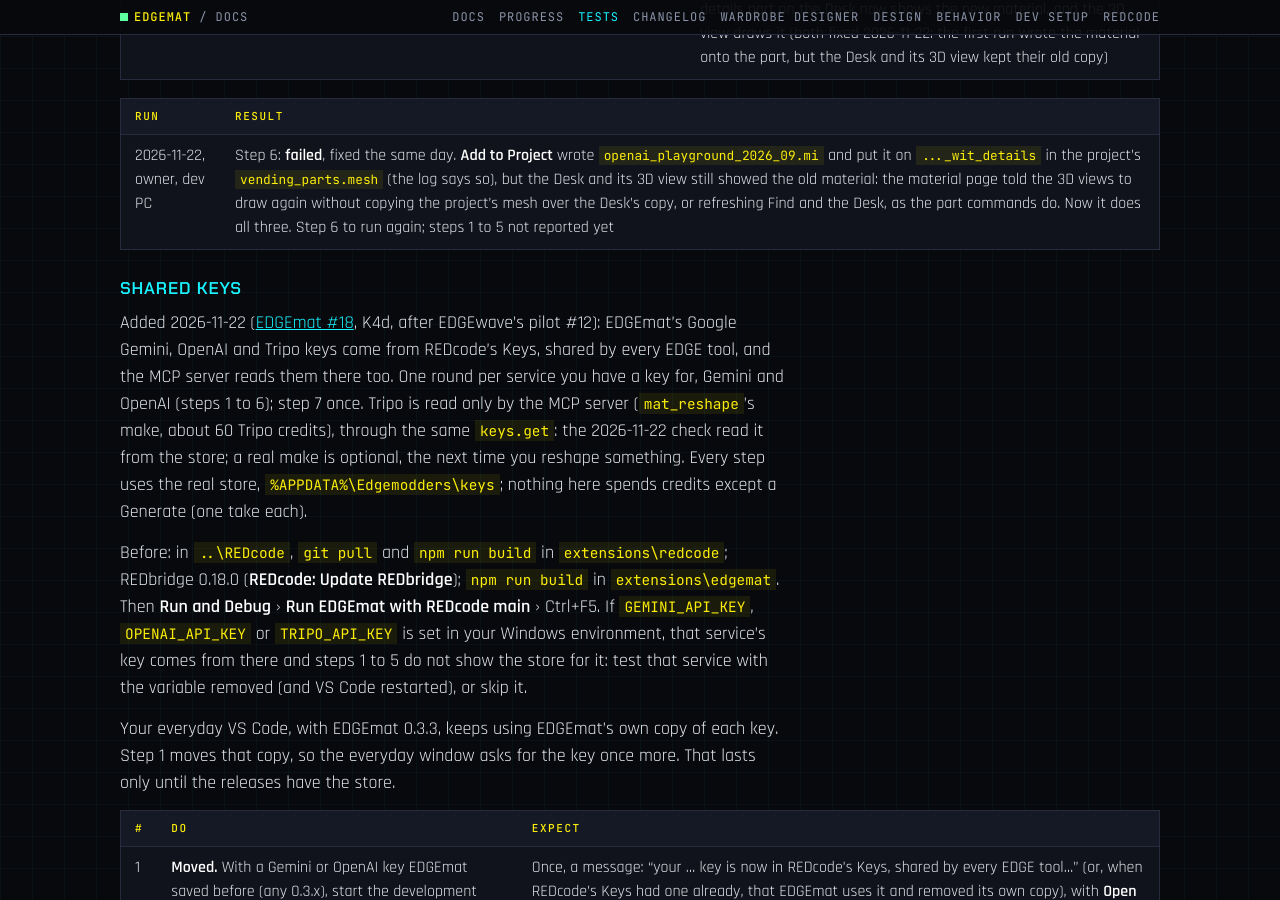
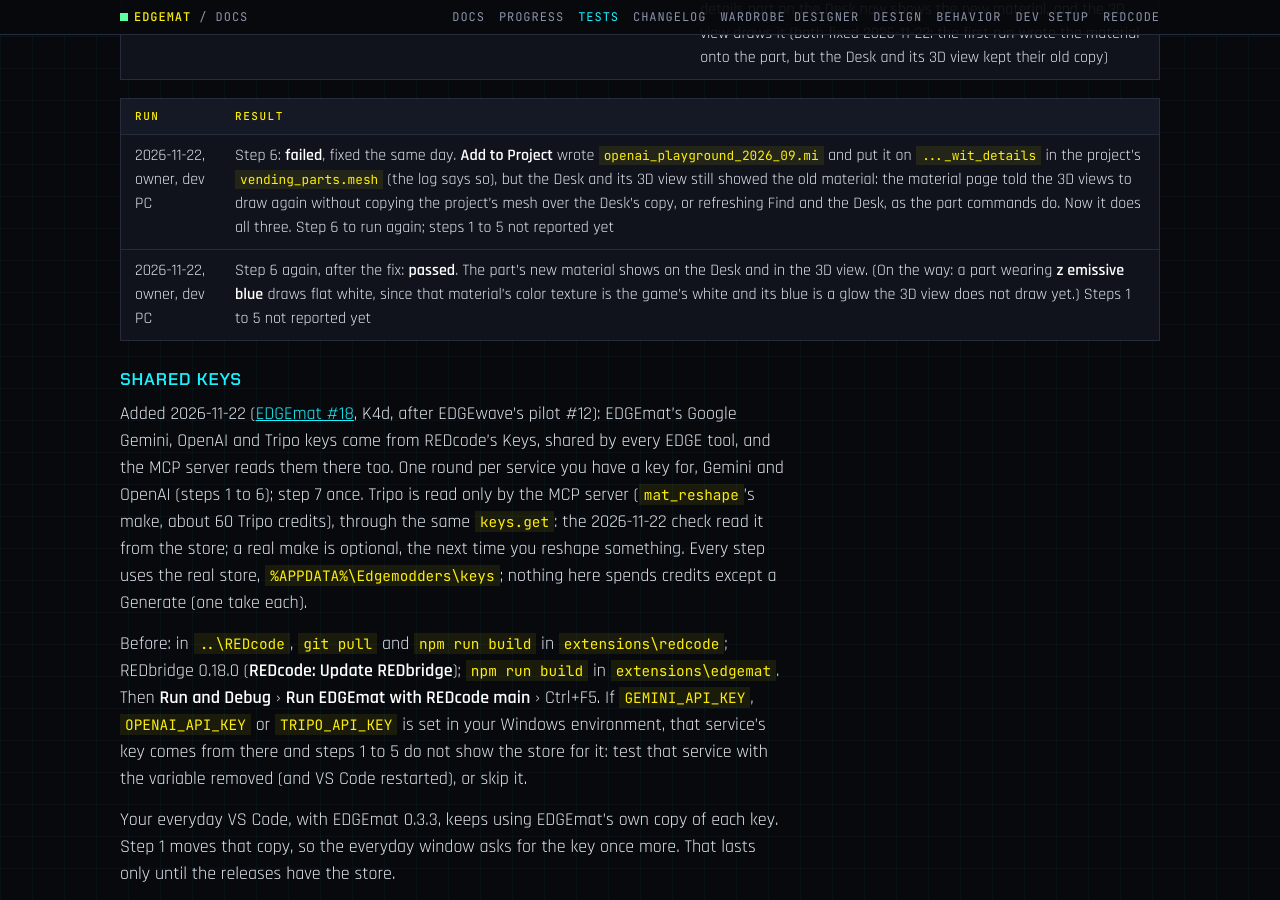
Before and after one commit to Edgemodders/EDGEmat, a Jekyll site: the page built from docs/testing.md, in a window 1280 px wide and 900 px high, scrolled down 58876 px. Built offline with Jekyll 4.4.1, drawn with Linux system fonts in a browser that asks for light colours; our own code applies the rules of GitHub Pages for plain Markdown files.

Commit message:
Testing: View in 3D follows a part's change, step 6 passed after the fix
Co-Authored-By: Claude Opus 5.5 <noreply@anthropic.com>

```diff
--- a/docs/testing.md
+++ b/docs/testing.md
@@ -772,6 +772,7 @@ Added 2026-11-19. The owner found that after **Use a Game Surface...** on a prop
 | Run | Result |
 |---|---|
 | 2026-11-22, owner, dev PC | Step 6: **failed**, fixed the same day. **Add to Project** wrote `openai_playground_2026_09.mi` and put it on `..._wit_details` in the project's `vending_parts.mesh` (the log says so), but the Desk and its 3D view still showed the old material: the material page told the 3D views to draw again without copying the project's mesh over the Desk's copy, or refreshing Find and the Desk, as the part commands do. Now it does all three. Step 6 to run again; steps 1 to 5 not reported yet |
+| 2026-11-22, owner, dev PC | Step 6 again, after the fix: **passed**. The part's new material shows on the Desk and in the 3D view. (On the way: a part wearing **z emissive blue** draws flat white, since that material's color texture is the game's white and its blue is a glow the 3D view does not draw yet.) Steps 1 to 5 not reported yet |
 
 ### Shared keys
 
```
